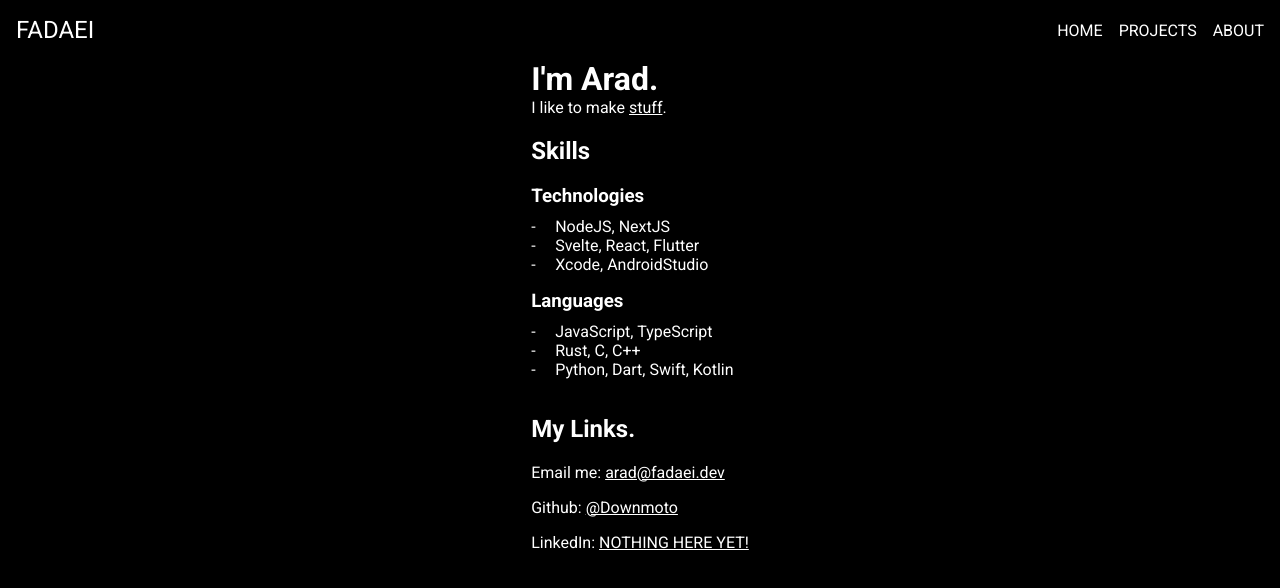
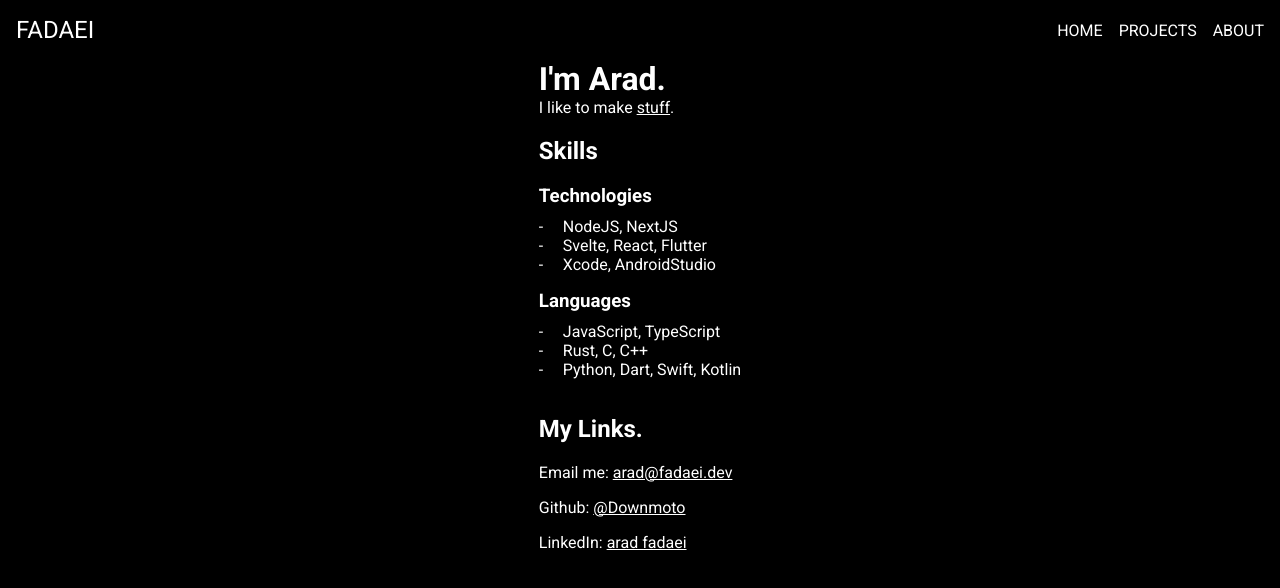
Before and after one commit to Downmoto/fadaei-dev, a SvelteKit app: page /about in a window 1280 px wide. Shown: the top 588 px of the page. Built offline with nearby package versions, Linux system fonts and the light colour scheme.

Commit message:
linkedin <a>

```diff
--- a/src/routes/about/+page.svelte
+++ b/src/routes/about/+page.svelte
@@ -36,7 +36,7 @@
       <h2>My Links.</h2>
       <p>Email me: <a href="mailto:arad@fadaei.dev" class="btn">arad@fadaei.dev</a></p>
       <p>Github: <a href="https://github.com/Downmoto" class="btn">@Downmoto</a></p>
-      <p>LinkedIn: <a href="/about" class="btn">NOTHING HERE YET!</a></p>
+      <p>LinkedIn: <a href="https://www.linkedin.com/in/arad-fadaei-a84484308/" class="btn">arad fadaei</a></p>
     </div>
   </div>
 </div>
```
